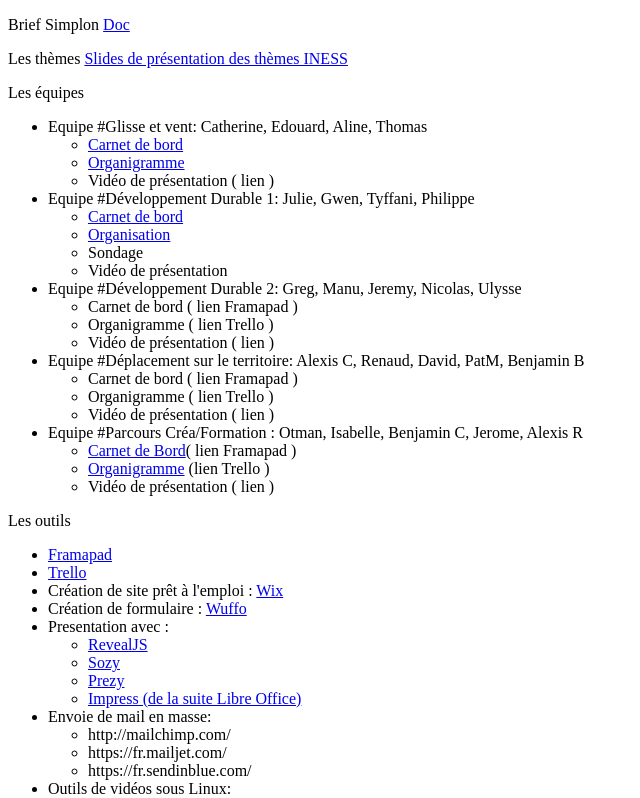
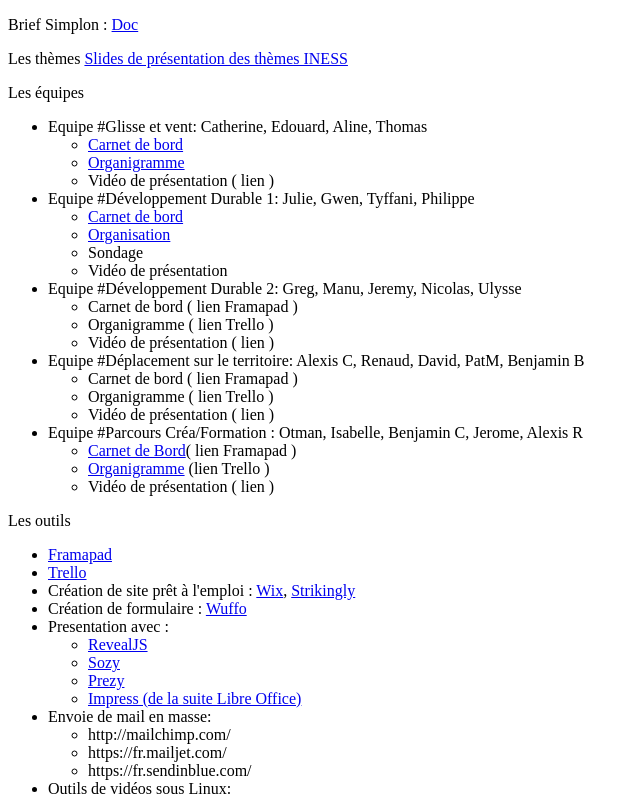
Before and after one commit to Simplon-Narbonne/simplon-narbonne.github.io, a plain HTML site: page index.html in a window 1280 px wide. Shown: the top 798 px of the page, without its empty margins (0-640 px from the left). Drawn offline with Linux system fonts and the light colour scheme.

Commit message:
Ajout de strikingly

```diff
--- a/index.html
+++ b/index.html
@@ -8,7 +8,7 @@
 </head>
 <body>
 
-<p>Brief Simplon
+<p>Brief Simplon :
 	<a href="https://docs.google.com/document/d/1k5afnORCLVHRYzaKuED0MM4y1mX1ygqbgbH5CyUy9bY/preview" target="_blank" >Doc</a>
 </p>
 
@@ -65,7 +65,7 @@
 	<ul>
 		<li><a href="http://framablog.org/tag/mypads/">Framapad</a></li>
 		<li><a href="https://trello.com/">Trello</a></li>
-		<li>Création de site prêt à l'emploi : <a href="http://fr.wix.com/">Wix</a></li>
+		<li>Création de site prêt à l'emploi : <a href="http://fr.wix.com/">Wix</a>, <a href="https://www.strikingly.com/">Strikingly</a></li>
 		<li>Création de formulaire : <a href="http://www.wufoo.com/">Wuffo</a></li>
 		<li>
 			<span>Presentation avec :</span>
```
